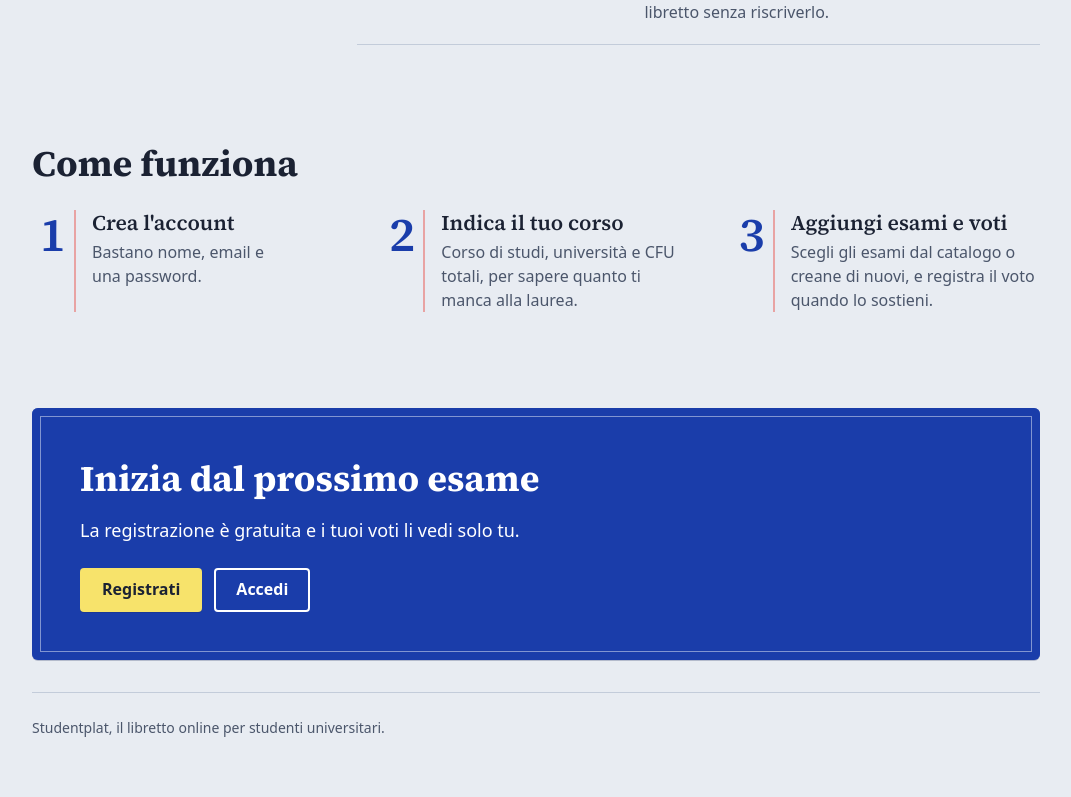
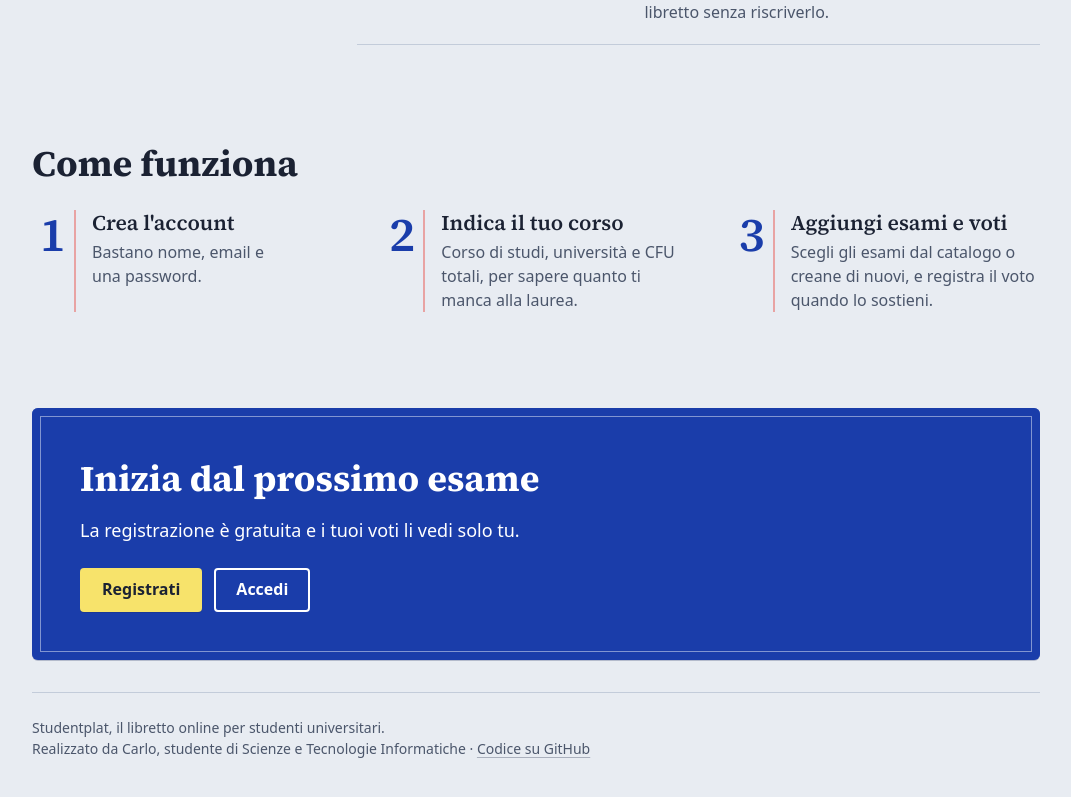
Before and after one commit to Kerlooo/Studentplat, a SvelteKit app: page / in a window 1280 px wide. Shown: the part 1254-2051 px from the top of the page, without its empty margins (104-1175 px from the left). Built offline with nearby package versions, Linux system fonts and the light colour scheme; a web font is replaced by a local one.

Commit message:
Footer con crediti e link GitHub

```diff
--- a/src/lib/i18n/en.json
+++ b/src/lib/i18n/en.json
@@ -82,7 +82,9 @@
 			"login": "Log in"
 		},
 		"footer": {
-			"text": "Studentplat, the online transcript for university students."
+			"text": "Studentplat, the online transcript for university students.",
+			"credits": "Made by {name}, Computer Science and Technology student",
+			"github": "Source code on GitHub"
 		}
 	},
 	"auth": {
--- a/src/lib/i18n/it.json
+++ b/src/lib/i18n/it.json
@@ -82,7 +82,9 @@
 			"login": "Accedi"
 		},
 		"footer": {
-			"text": "Studentplat, il libretto online per studenti universitari."
+			"text": "Studentplat, il libretto online per studenti universitari.",
+			"credits": "Realizzato da {name}, studente di Scienze e Tecnologie Informatiche",
+			"github": "Codice su GitHub"
 		}
 	},
 	"auth": {
--- a/src/routes/+page.svelte
+++ b/src/routes/+page.svelte
@@ -123,6 +123,13 @@
 
 	<footer class="landing-footer">
 		<p class="landing-footer-text">{t('landing.footer.text')}</p>
+		<p class="landing-footer-text">
+			{t('landing.footer.credits', { name: 'Carlo' })}
+			<span aria-hidden="true">&middot;</span>
+			<a class="landing-footer-link" href="https://github.com/Kerlooo/Studentplat" rel="external"
+				>{t('landing.footer.github')}</a
+			>
+		</p>
 	</footer>
 </div>
 
@@ -483,6 +490,17 @@
 		color: var(--color-text-muted);
 	}
 
+	.landing-footer-link {
+		color: inherit;
+		text-decoration-color: color-mix(in srgb, currentColor 40%, transparent);
+		text-underline-offset: 0.2em;
+	}
+
+	.landing-footer-link:hover {
+		color: var(--color-ink);
+		text-decoration-color: currentColor;
+	}
+
 	/* ---------- Schermi piu' larghi ---------- */
 
 	@media (min-width: 40rem) {
```
